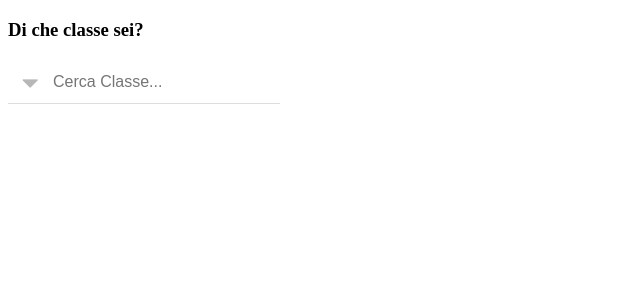
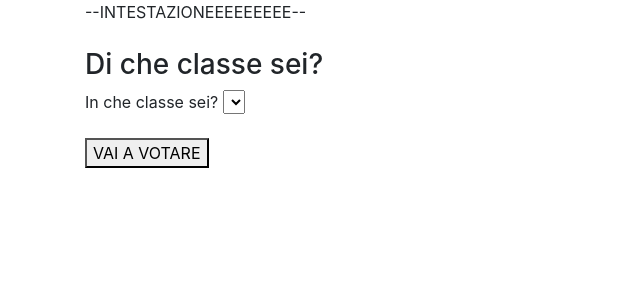
Before and after one commit to LeonardoMantovani/GrigoIndaga, a Django app: page / in a window 1280 px wide. Shown: the top 300 px of the page, without its empty margins (0-640 px from the left). Run offline with Django 3.2, Linux system fonts and the light colour scheme; data that the repository does not hold is empty; some libraries are stand-ins or nearby versions.

Commit message:
Modificata la pagina seleziona_classe.html per utilizzare un form, Implementato il form di selezione della classe che porta ad una pagina vota.html passando il modello Classe selezionato

```diff
--- a/GrigoIndaga/urls.py
+++ b/GrigoIndaga/urls.py
@@ -18,5 +18,5 @@ from django.urls import path, include
 
 urlpatterns = [
     path('admin/', admin.site.urls),
-    path(r'', include('app.urls')),
+    path('', include('app.urls')),
 ]
--- /dev/null
+++ b/app/forms.py
@@ -0,0 +1,18 @@
+from django import forms
+from .models import Classe
+
+
+# Form per la scelta della classe
+class FormSceltaClasse(forms.Form):
+    # Salva i modelli Classe in una lista
+    classi = Classe.objects.all()
+    # Crea una lista vuota per il dropdown
+    lista_classi = []
+    # Per ogni modello Classe nella lista...
+    for classe in classi:
+        # Aggiungi alla lista per il dropdown la Primary Key della classe (per identificarla nel codice)
+        # e il suo nome (per renderla identificabile dall'utente)
+        lista_classi += [(classe.pk, classe.nome)]
+
+    # Crea un campo del form nome_classe per l'input dell'utente
+    pk_classe = forms.CharField(label="In che classe sei?", widget=forms.Select(choices=lista_classi))
--- a/app/static/css/seleziona_classe.css
+++ b/app/static/css/seleziona_classe.css
@@ -54,3 +54,7 @@
 
 /* Mostra il dropdown delle classi (usato nello script JS per mostrare il dropdown delle classi quando l'utente clicca il bottone) */
 .show {display:block;}
+
+#continuaBtn{
+    margin-top: 5%;
+}
--- a/app/templates/seleziona_classe.html
+++ b/app/templates/seleziona_classe.html
@@ -2,62 +2,44 @@
 <html lang="it">
 <head>
     <meta charset="UTF-8">
+
+    <!-- Scegli titolo per la pagina -->
     <title>GrigoIndaga - Seleziona Classe</title>
+
+    <!-- Importa Bootstrap (per rendere la pagina responsiva) -->
+    <link rel="stylesheet" href="https://stackpath.bootstrapcdn.com/bootstrap/4.5.0/css/bootstrap.min.css" integrity="sha384-9aIt2nRpC12Uk9gS9baDl411NQApFmC26EwAOH8WgZl5MYYxFfc+NcPb1dKGj7Sk" crossorigin="anonymous">
+    <!-- Collega file css -->
     <link rel="stylesheet" type="text/css" href="../static/css/seleziona_classe.css">
 </head>
 
 <body>
-    <div id="intestazione">
-        <!-- TODO: Aggiungere intestazione per la pagina -->
-    </div>
+    <div class="container">
+        <div class="row">
+            <div class="col-md-12" id="intestazione">
+                <!-- TODO: Aggiungere intestazione per la pagina -->
+                --INTESTAZIONEEEEEEEEE--
+                <br><br>
+            </div>
+        </div>
 
-    <div id="domanda">
-        <h3>Di che classe sei?</h3>
+        <div class="row">
+            <div class="col-md-12" id="domanda">
+                <h3>Di che classe sei?</h3>
+            </div>
+        </div>
 
-        <div class="dropdown">
-            <input type="text" placeholder="Cerca Classe..." id="cercaClasse" onfocus="mostraDropdown()" onkeyup="filtraClassi()"/>
-            <div id="dropdownClassi" class="dropdown-content">
-                {% for classe in classi %}
-                    <a class="dropdown-item" onclick="scegliClasse(this)">{{ classe }}</a>
-                {% endfor %}
+        <div class="row">
+            <div class="col-md-6">
+                <form method="POST">
+                    {% csrf_token %}
+                    <table>
+                        {{ form.as_p }}
+                    </table>
+                    <button type="submit">VAI A VOTARE</button>
+                </form>
             </div>
         </div>
     </div>
 </body>
 
-
-<script>
-    function mostraDropdown() {
-        document.getElementById("dropdownClassi").classList.toggle("show", true);
-    }
-
-    function nascondiDropdown() {
-        document.getElementById("dropdownClassi").classList.toggle("show", false);
-    }
-
-    /* spudoratamente copiato da https://www.w3schools.com/howto/howto_js_filter_dropdown.asp --> */
-    function filtraClassi() {
-        var input, filter, ul, li, a, i;
-        input = document.getElementById("cercaClasse");
-        filter = input.value.toUpperCase();
-        div = document.getElementById("dropdownClassi");
-        a = div.getElementsByTagName("a");
-        for (i = 0; i<a.length; i++) {
-             txtValue = a[i].textContent || a[i].innerText;
-             if (txtValue.toUpperCase().indexOf(filter) > -1) {
-                 a[i].style.display = "";
-             }
-             else {
-                 a[i].style.display = "none";
-             }
-        }
-    }
-
-    function scegliClasse(classe) {
-        document.getElementById("cercaClasse").value = classe.innerHTML;
-        nascondiDropdown();
-    }
-
-</script>
-
 </html>
--- a/app/urls.py
+++ b/app/urls.py
@@ -5,5 +5,7 @@ from . import views
 
 urlpatterns = [
     # Url per la homepage
-    url(r'^$', views.seleziona_classe, name='seleziona_classe'),
+    path('', views.seleziona_classe, name='seleziona_classe'),
+    # Url per la pagina di votazione delle classi
+    path('vota/<pk>/', views.vota, name='vota'),
 ]
--- a/app/views.py
+++ b/app/views.py
@@ -1,8 +1,34 @@
-from django.shortcuts import render
+from django.shortcuts import render, get_object_or_404, redirect
 from .models import Classe
+from .forms import FormSceltaClasse
+
+
+# View per la pagina per la votazione dei prof
+def vota(request, pk):
+    classe = get_object_or_404(Classe, pk=pk)
+    # TODO: fai i passaggi che ti servono (se ti servono)
+    return render(request, 'vota.html', {'classe': classe})
 
 
 # View per la selezione della classe
 def seleziona_classe(request):
-    classi = Classe.objects.all()
-    return render(request, 'seleziona_classe.html', {'classi': classi})
+    # classi = Classe.objects.all()
+    # return render(request, 'seleziona_classe.html', {'classi': classi})
+
+    # Se è una richiesta di tipo POST significa che è stato premuto il pulsante "VAI A VOTARE" del form
+    if request.method == 'POST':
+        # Salva il form appena compilato in una variabile
+        form = FormSceltaClasse(request.POST)
+        # Se il form è valido...
+        if form.is_valid():
+            # Ottieni la Primary Key della classe inserita nel form
+            pk_classe = form.cleaned_data['pk_classe']
+            # E carica la pagina per la votazione di quella classe
+            return redirect('vota', pk=pk_classe)
+    # Se la richiesta non è POST significa che si sta caricando la pagina per la prima volta
+    else:
+        # Crea un nuovo form per la scelta della classe
+        form = FormSceltaClasse()
+
+    # Carica la pagina "seleziona_classe" passando il form salvato nella variabile
+    return render(request, 'seleziona_classe.html', {'form': form})
```
Also changed, not shown: app/templates/vota.html (added, +10 -0 lines).
